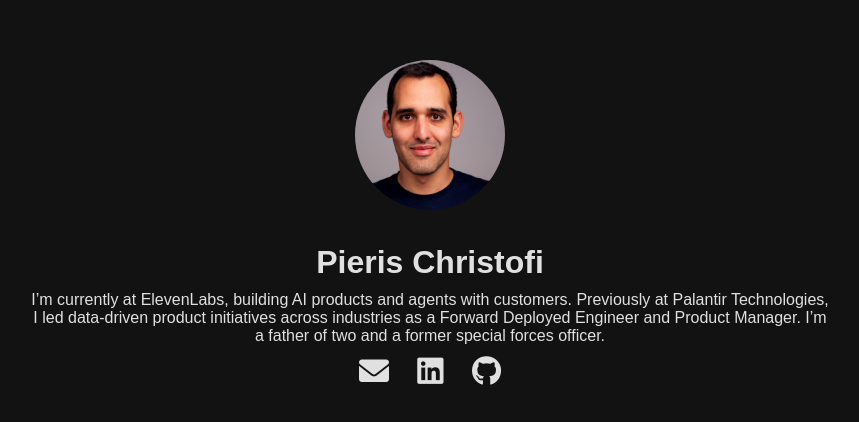
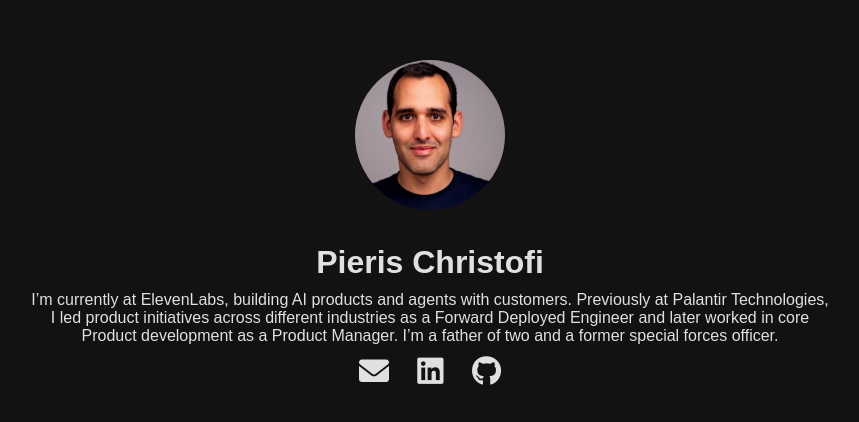
Before and after one commit to christofip/pieris.github.io, a plain HTML site: page index.html in a window 1280 px wide. Shown: the part 176-598 px from the top of the page, without its empty margins (210-1069 px from the left). Drawn offline with Linux system fonts and the light colour scheme.

Commit message:
one more

```diff
--- a/index.html
+++ b/index.html
@@ -68,7 +68,7 @@
    <div class="content">
       <img src="images/pieris-headshot.jpg" alt="Pieris' headshot">
        <h1>Pieris Christofi</h1>
-       <p>I’m currently at ElevenLabs, building AI products and agents with customers. Previously at Palantir Technologies, I led data-driven product initiatives across industries as a Forward Deployed Engineer and Product Manager. I’m a father of two and a former special forces officer.</p>
+       <p>I’m currently at ElevenLabs, building AI products and agents with customers. Previously at Palantir Technologies, I led product initiatives across different industries as a Forward Deployed Engineer and later worked in core Product development as a Product Manager. I’m a father of two and a former special forces officer.</p>
        <div class="icon-links">
            <a href="mailto:christofipieris@gmail.com" title="Email">
                <i class="fa-solid fa-envelope"></i>
```
